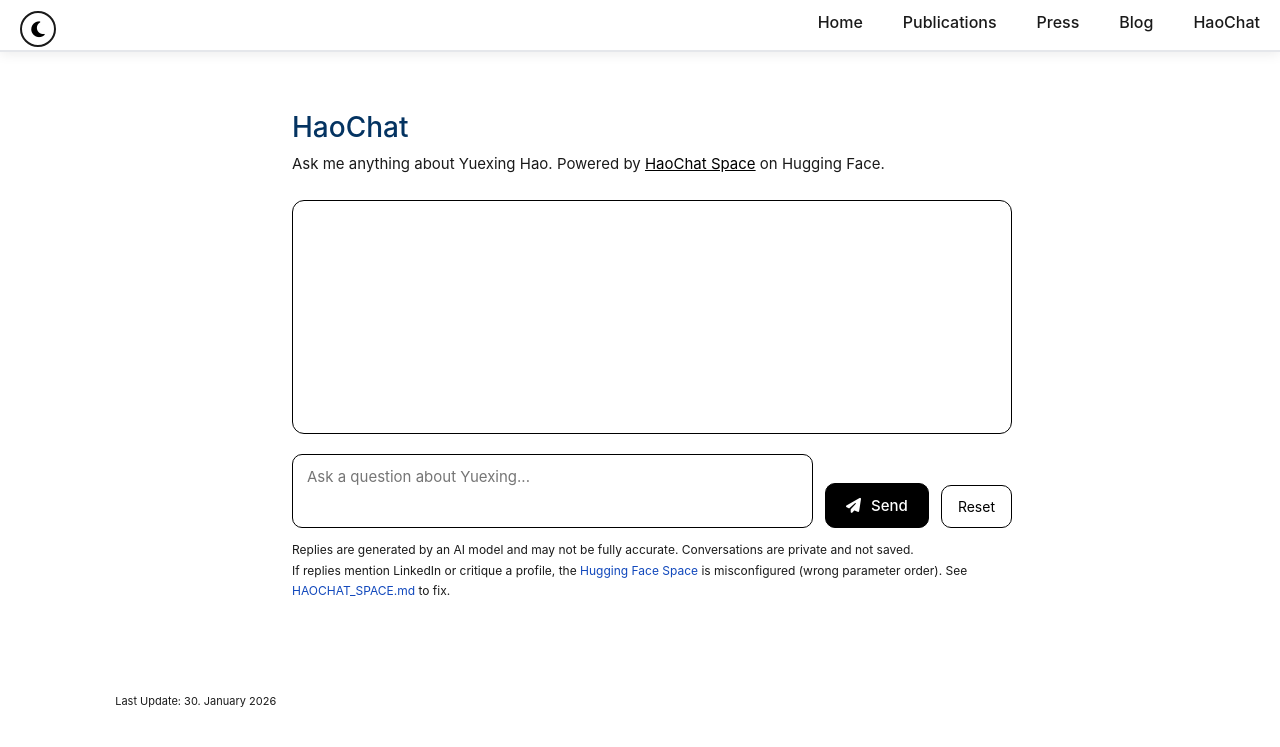
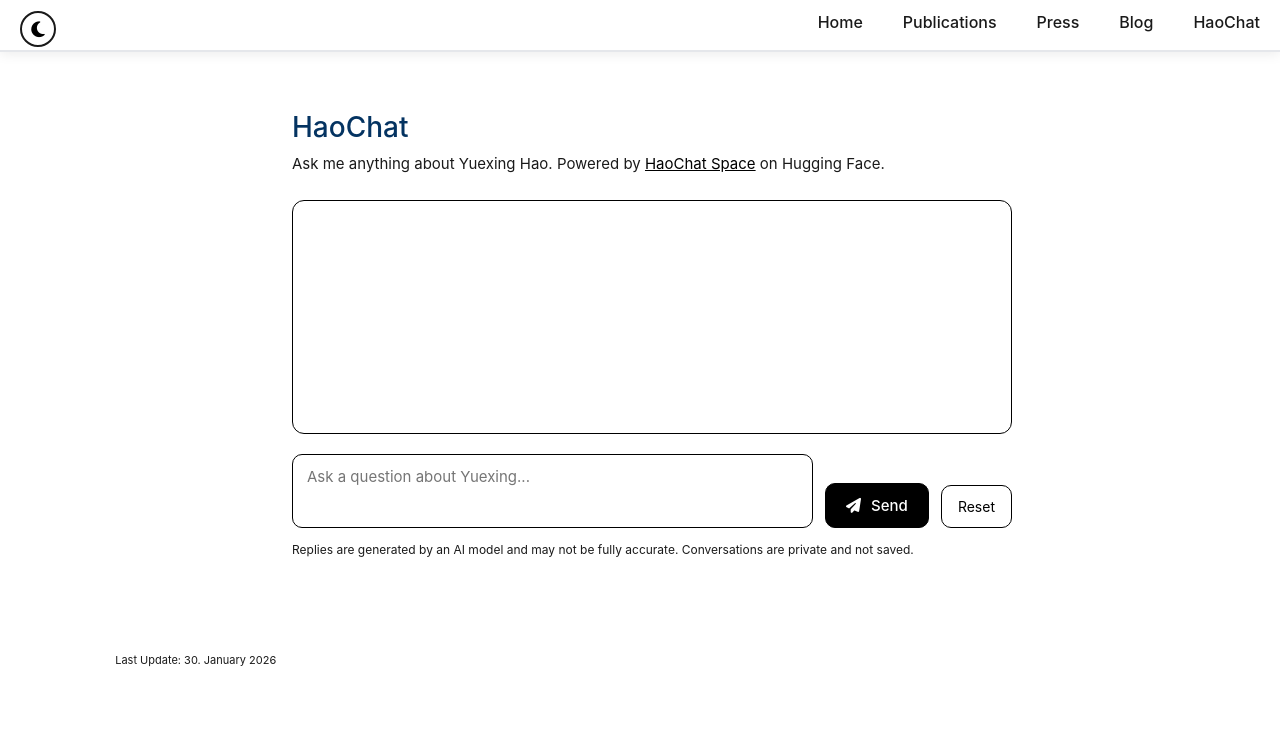
Before and after one commit to YuexingHao/Yuexing-Hao, a Jekyll site: the page built from HaoChat/haochat.html, in a window 1280 px wide. Shown: the top 747 px of the page. Built offline with Jekyll 4.4.1, drawn with Linux system fonts in a browser that asks for light colours; nearby versions of some CDN libraries; library files that are not in the unit come from our copies; a style sheet for code colours, icons or effects is not loaded.

Commit message:
Describe your changes

```diff
--- a/HaoChat/haochat.html
+++ b/HaoChat/haochat.html
@@ -26,7 +26,7 @@
   <p id="haochat-limit-msg" class="haochat-limit-msg" style="display: none;">Maximum 10 turns. Clear chat to continue.</p>
 
   <p class="haochat-disclaimer">Replies are generated by an AI model and may not be fully accurate. Conversations are private and not saved.</p>
-  <p class="haochat-disclaimer">If replies mention LinkedIn or critique a profile, the <a href="{{ haochat_space_url }}" target="_blank" rel="noopener">Hugging Face Space</a> is misconfigured (wrong parameter order). See <a href="https://github.com/YuexingHao/Yuexing-Hao/blob/main/HaoChat/HAOCHAT_SPACE.md">HAOCHAT_SPACE.md</a> to fix.</p>
+  <!-- <p class="haochat-disclaimer">If replies mention LinkedIn or critique a profile, the <a href="{{ haochat_space_url }}" target="_blank" rel="noopener">Hugging Face Space</a> is misconfigured (wrong parameter order). See <a href="https://github.com/YuexingHao/Yuexing-Hao/blob/main/HaoChat/HAOCHAT_SPACE.md">HAOCHAT_SPACE.md</a> to fix.</p> -->
 </div>
 
 <style>
```
